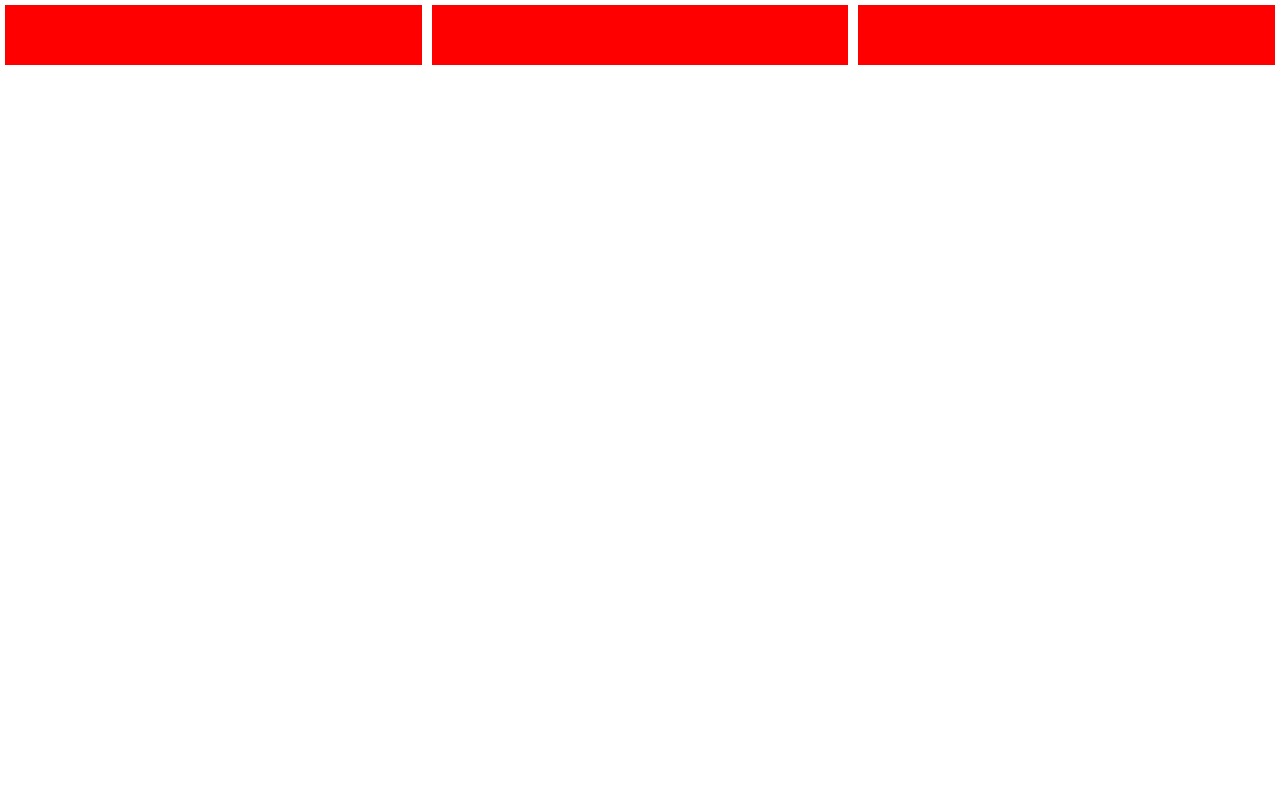
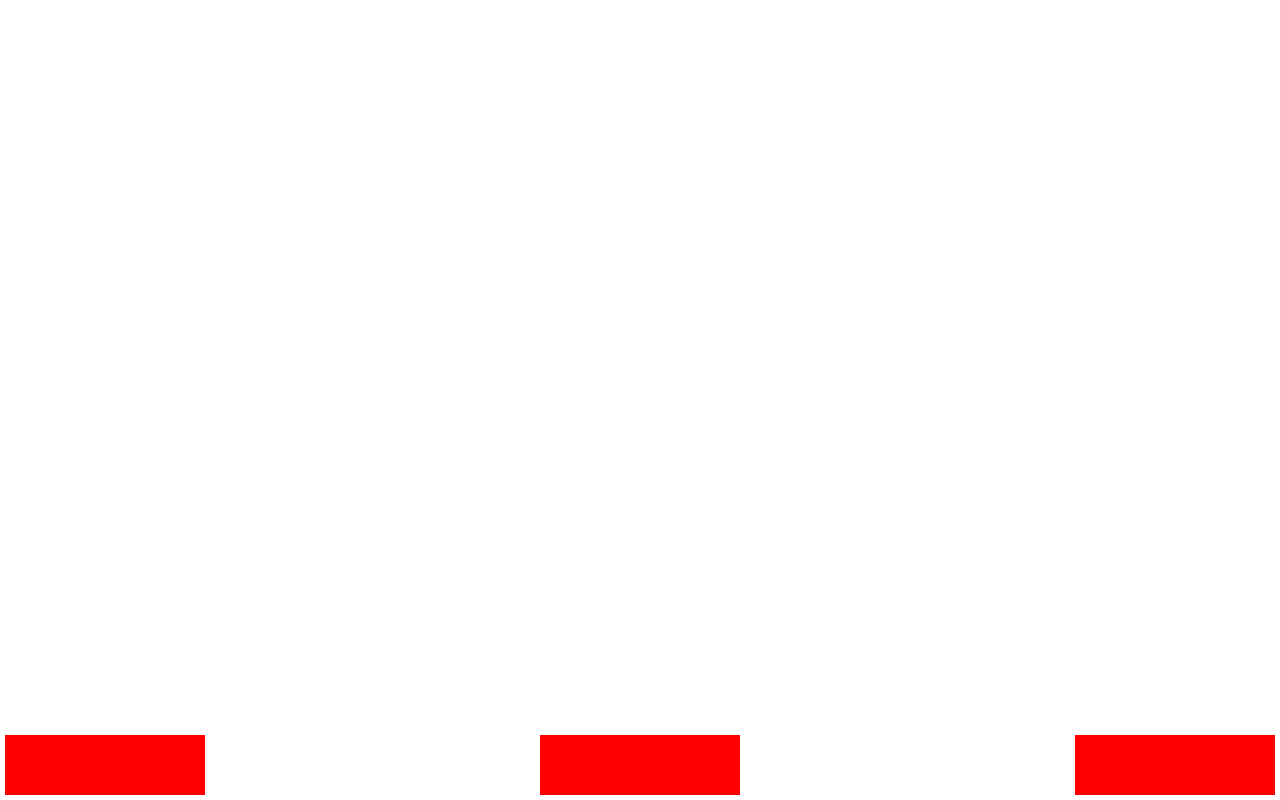
Before and after one commit to gusflopes/rs-flexbox, a plain HTML site: page index.html in a window 1280 px wide. Drawn offline with Linux system fonts and the light colour scheme.

Commit message:
Flex Wrap and align-content

```diff
--- a/styles.css
+++ b/styles.css
@@ -9,18 +9,20 @@ html, body, #app {
 
 #app {
     display: flex;
+    flex-wrap: wrap; /* or wrap-reverse */
+
+    align-items: center;
+    justify-content: space-between;
+
+    /* Align the itens between themselves */
+    align-content: flex-end;
 }
 
 
 .box {
-    width: 100px;
+    width: 200px;
     height: 60px;
     background: #f00;
     margin: 5px;
 
-    /* Resize (bigger) to fit the container */
-    flex-grow: 1;
-    /* Resize (smaller) to fit the container */
-    flex-shrink: 0;
-    /* instead you can just use `flex: 1 0` */
 }
```
